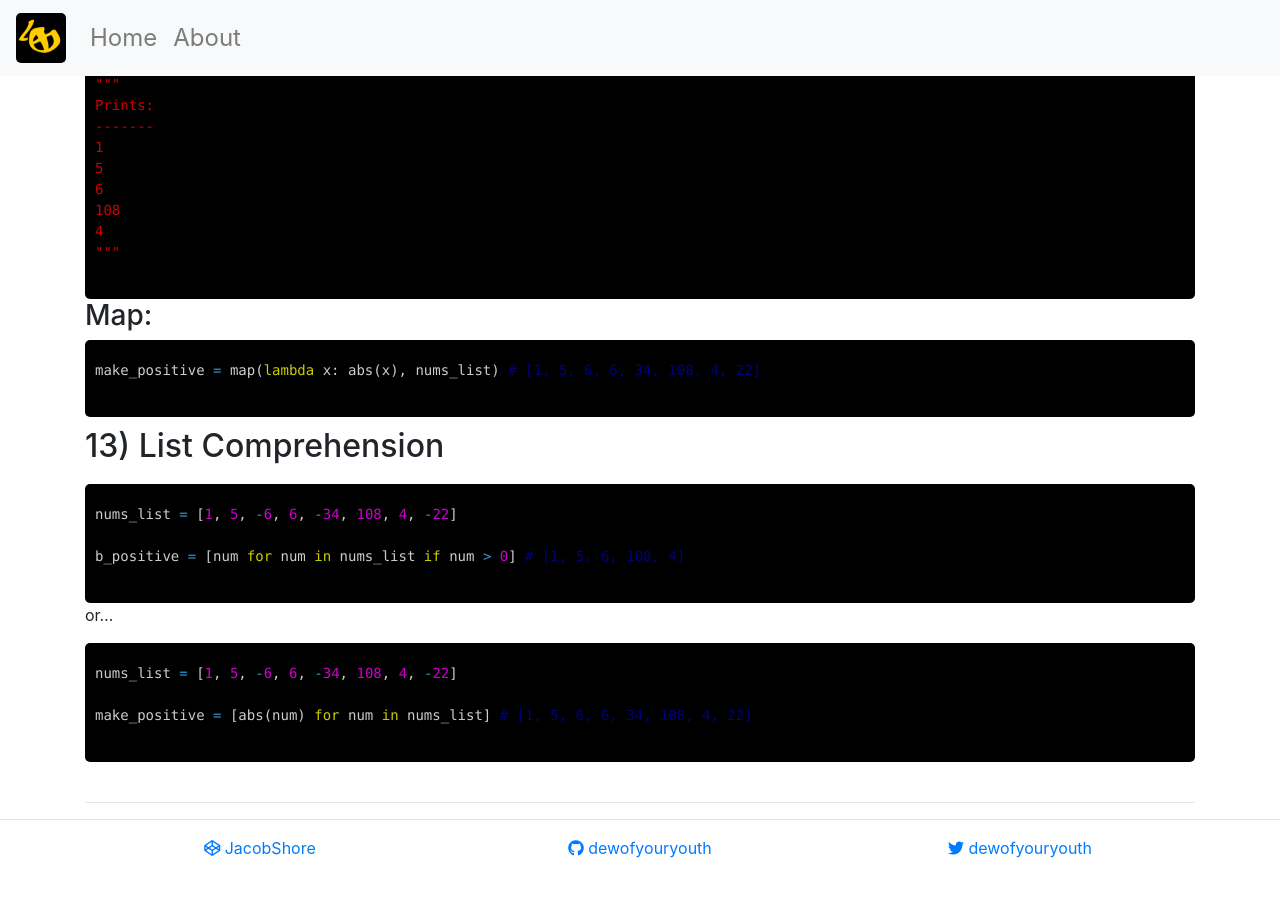
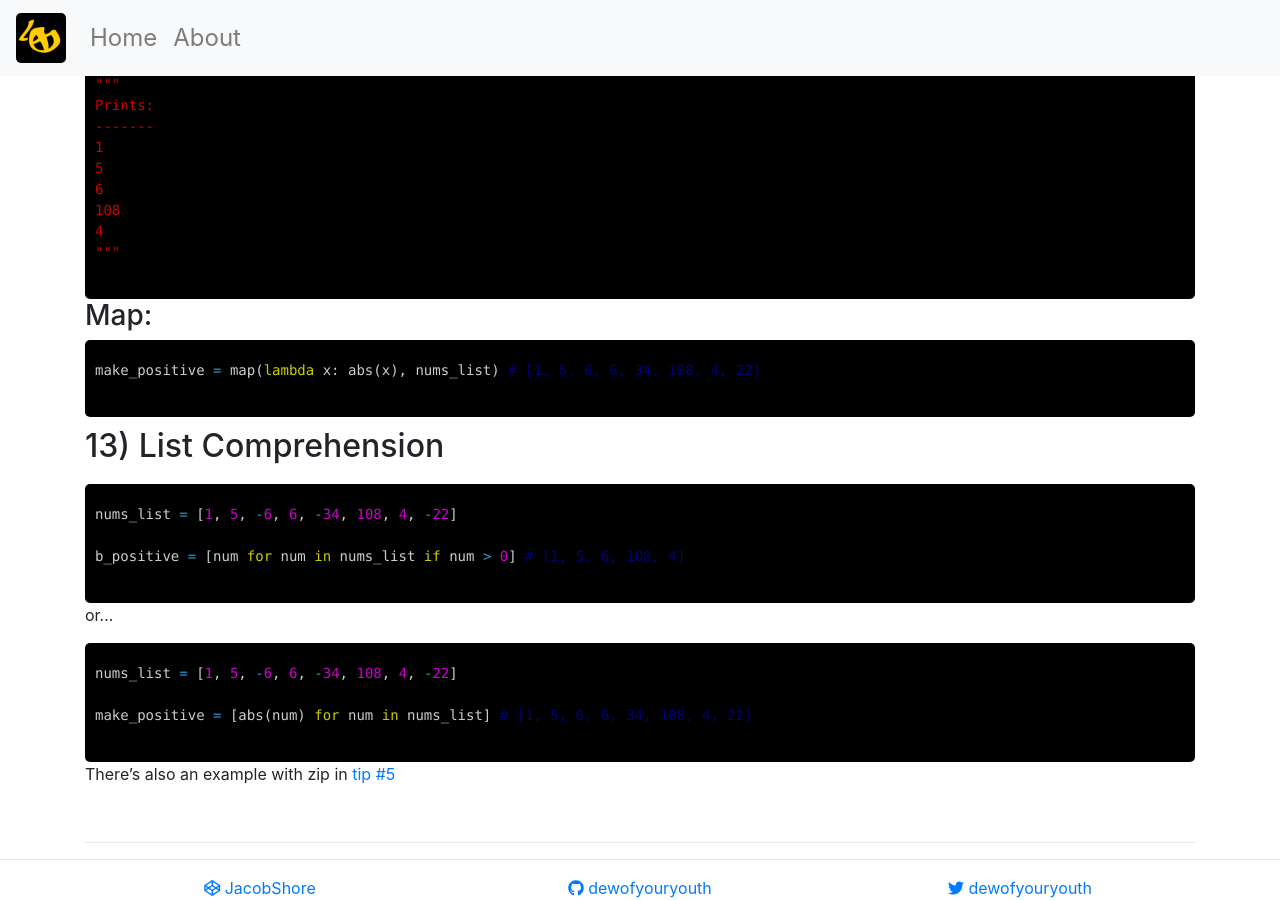
Before and after one commit to DewofyourYouth/DewofyourYouth.github.io, a Jekyll site: the page built from _posts/2019-07-14-python-tips-tricks-and-reminders.md, in a window 1280 px wide and 900 px high, scrolled down 4505 px. Built offline with Jekyll 4.4.1, drawn with Linux system fonts in a browser that asks for light colours; nearby versions of some CDN libraries; comment, search, counter and statistics services are not loaded; before the commit the page ends 5365 px from its top, so only the background shows below that.

Commit message:
number 5

````diff
--- a/_posts/2019-07-14-python-tips-tricks-and-reminders.md
+++ b/_posts/2019-07-14-python-tips-tricks-and-reminders.md
@@ -238,3 +238,4 @@ nums_list = [1, 5, -6, 6, -34, 108, 4, -22]
 
 make_positive = [abs(num) for num in nums_list] # [1, 5, 6, 6, 34, 108, 4, 22]
 ```
+There's also an example with zip in [tip #5](#5-use-the-zip-function)
````
